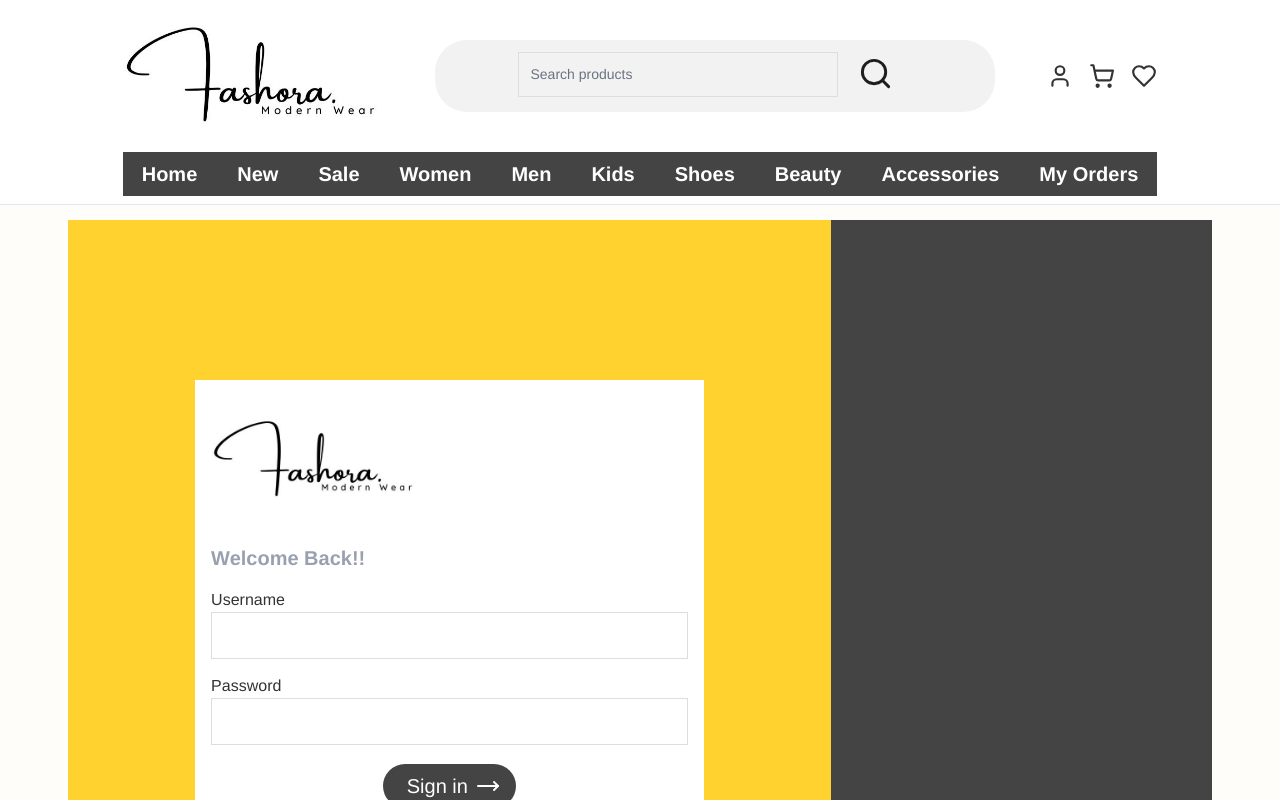
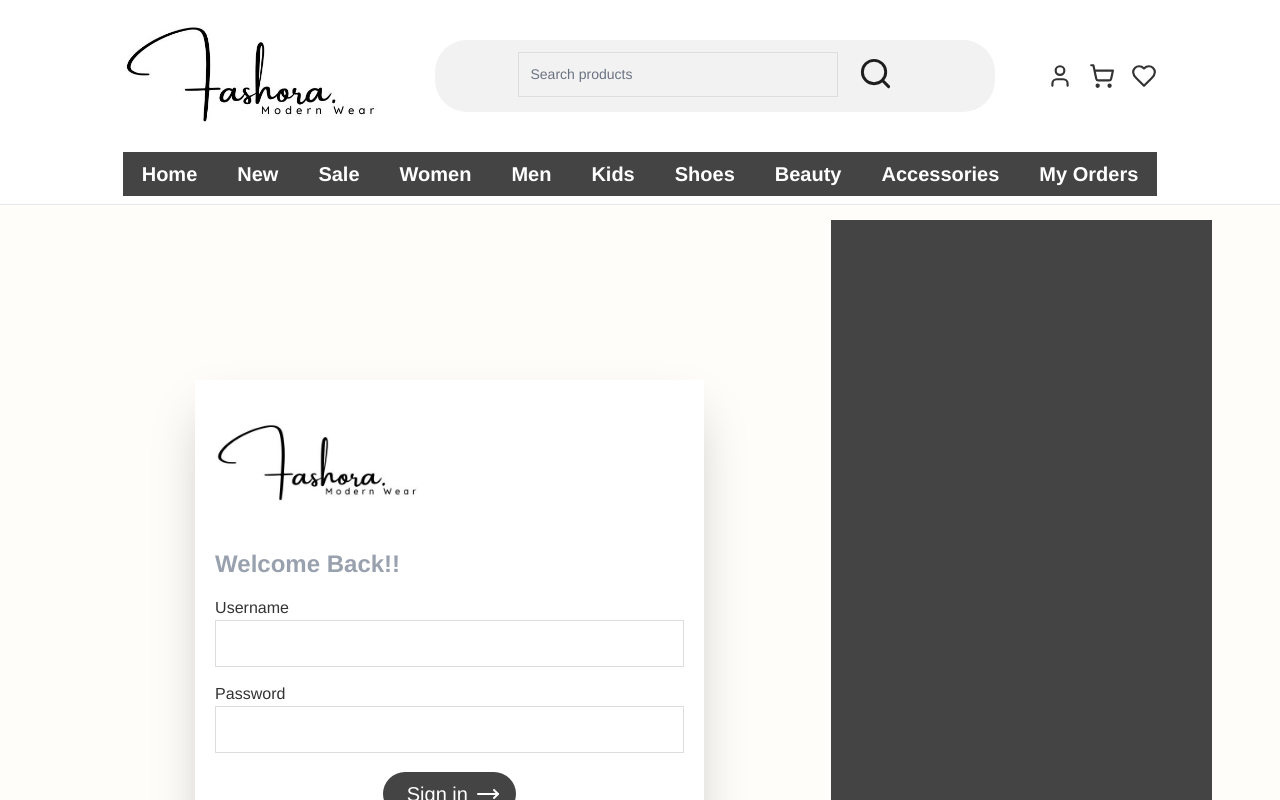
Before and after one commit to Bashitha267/fashoraFE, a React (Vite) app: page /login in a window 1280 px wide. Shown: the top 800 px of the page. Built offline with nearby package versions, Linux system fonts and the light colour scheme; a web font is replaced by a local one.

Commit message:
edited h

```diff
--- a/src/pages/Signin.tsx
+++ b/src/pages/Signin.tsx
@@ -4,11 +4,11 @@ import logo from '../assets/logo2.jpg';
 export const Signin = () => {
   return (
     <div className="md:mt-55 mt-38 w-full md:max-w-[160vh] mx-auto px-4 h-screen">
-      <div className="lg:grid lg:grid-cols-3 lg:w-11/12 lg:mx-auto lg:h-full">
-        <div className="lg:col-span-2 bg-amber-300 lg:flex lg:justify-center lg:items-center">
-          <div className="bg-white lg:w-2/3 lg:h-3/5 lg:flex lg:flex-col lg:p-4 p-2">
+      <div className="lg:grid lg:grid-cols-3 lg:w-11/12 lg:mx-auto lg:h-full relative">
+        <div className="lg:col-span-2  lg:flex lg:justify-center lg:items-center">
+          <div className="bg-white lg:w-2/3 h-full lg:h-3/5 lg:flex lg:flex-col lg:p-5 p-2 shadow-2xl">
           <div className="flex justify-center lg:justify-start"><img src={logo} className="w-52 h-32 mb-5 object-contain"></img></div>
-          <div className="flex justify-center lg:justify-start text-xl mb-4 font-bold text-gray-400">Welcome Back!!</div>
+          <div className="flex justify-center lg:justify-start text-2xl mb-4 font-bold text-gray-400">Welcome Back!!</div>
           <div className="flex flex-col">
             <div className="flex-col flex">
               <label>Username</label>
@@ -26,7 +26,7 @@ export const Signin = () => {
           </div>
         </div>
         <div className="col-span-1 bg-[#444444]"></div>
-
+        <div className="absolute hidden  lg:flex bottom-0 left-1/2 right-0.5 bg-red-200 " >img</div>
 
       </div>
 
```
